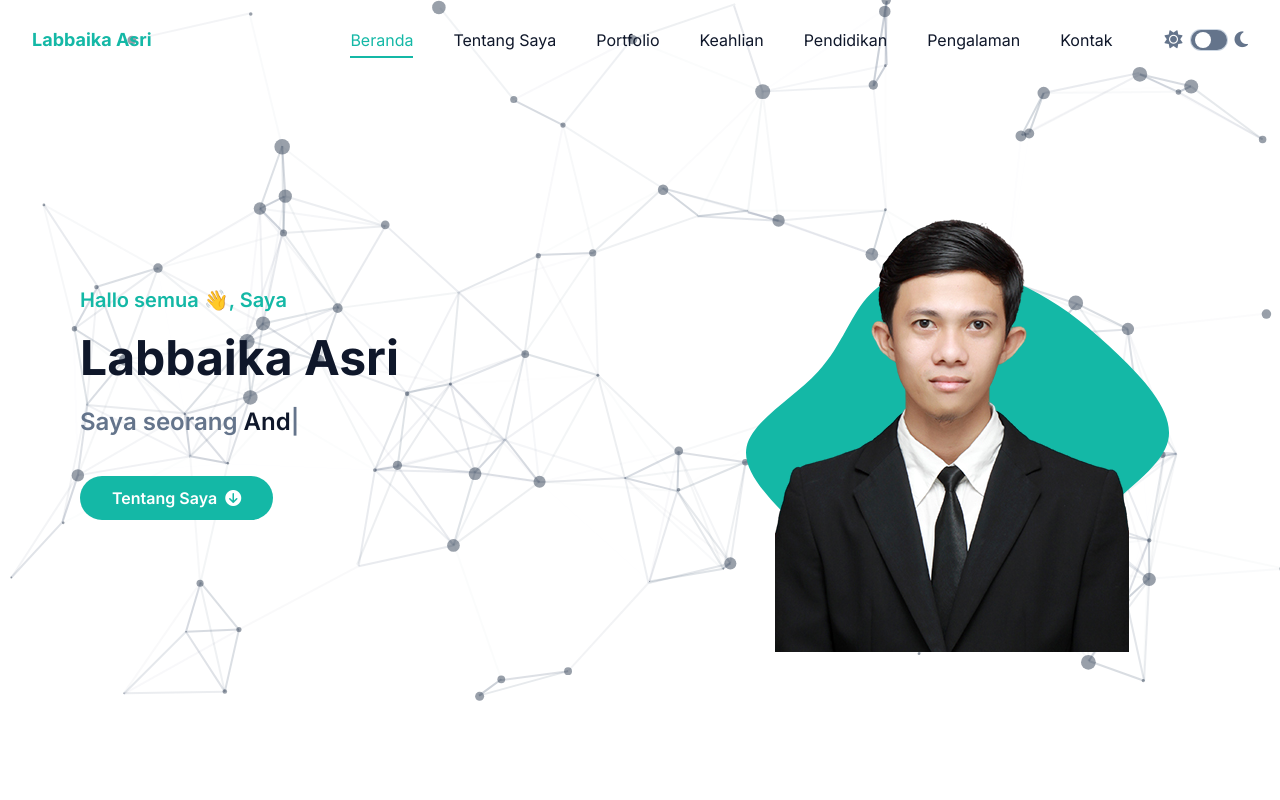
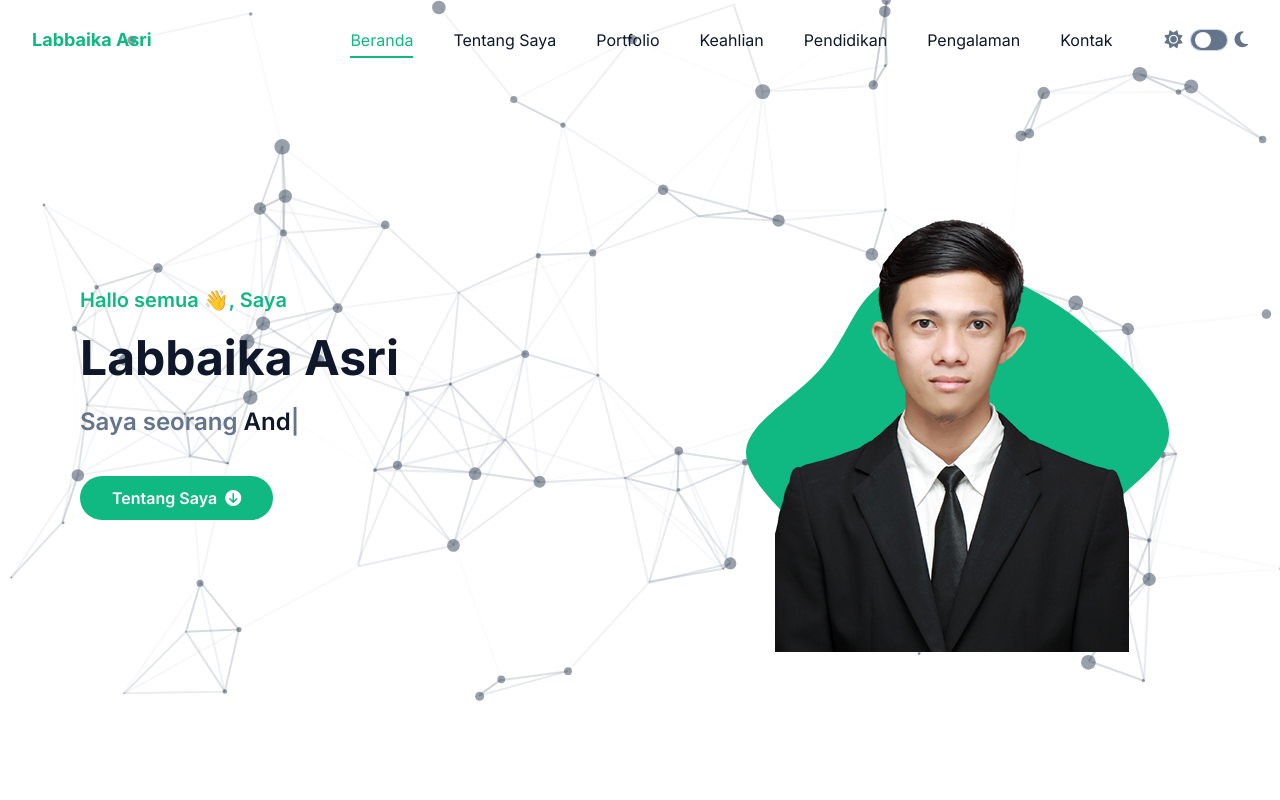
Before and after one commit to labbaika-asri/labbaika-asri.github.io, a website: page index.html in a window 1280 px wide. Shown: the top 800 px of the page. Drawn offline with nearby package versions, Linux system fonts and the light colour scheme; animation ran at ten frames a second.

Commit message:
Update warna primary (#10b981) & memperbaiki active navbar di dark mode

```diff
--- a/index.html
+++ b/index.html
@@ -216,7 +216,7 @@
                   xmlns="http://www.w3.org/2000/svg"
                 >
                   <path
-                    fill="#14b8a6"
+                    fill="#10b981"
                     d="M32.9,-56.8C43.3,-51.1,52.8,-43.5,63,-33.7C73.2,-23.9,84.2,-12,81.9,-1.3C79.5,9.3,63.9,18.6,54.1,29.1C44.3,39.6,40.4,51.4,32.4,61.1C24.3,70.9,12.2,78.6,0.5,77.7C-11.2,76.9,-22.3,67.4,-31.8,58.5C-41.2,49.6,-48.9,41.1,-58.6,31.5C-68.2,21.8,-79.8,10.9,-77.8,1.2C-75.7,-8.6,-60.1,-17.1,-50.7,-27.3C-41.4,-37.5,-38.3,-49.3,-30.9,-56.7C-23.5,-64.2,-11.8,-67.2,-0.2,-66.8C11.3,-66.4,22.6,-62.5,32.9,-56.8Z"
                     transform="translate(100 100) scale(1.2)"
                   />
--- a/src/input.css
+++ b/src/input.css
@@ -13,7 +13,7 @@ body {
 
 nav ul li a:hover,
 nav ul li a.active {
-  @apply text-primary lg:border-b-2 lg:border-primary;
+  @apply text-primary dark:text-primary lg:border-b-2 lg:border-primary;
 }
 
 .hamburger-line {
--- a/tailwind.config.js
+++ b/tailwind.config.js
@@ -9,7 +9,7 @@ module.exports = {
     },
     extend: {
       colors: {
-        primary: "#14b8a6",
+        primary: "#10b981",
         dark: "#0f172a",
         secondary: "#64748b",
       },
```
Also changed, not shown: dist/css/final.css, dist/output.css.
